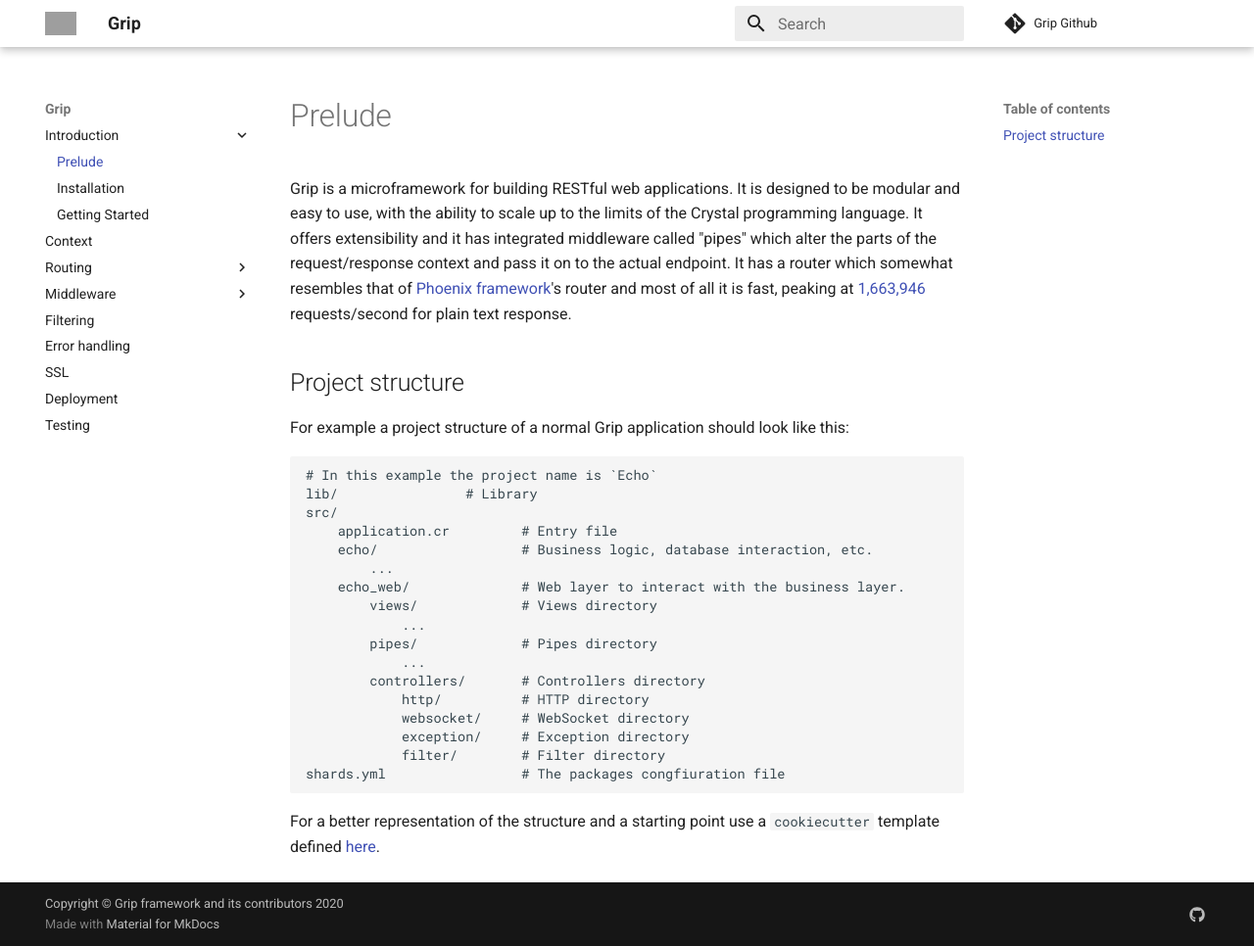
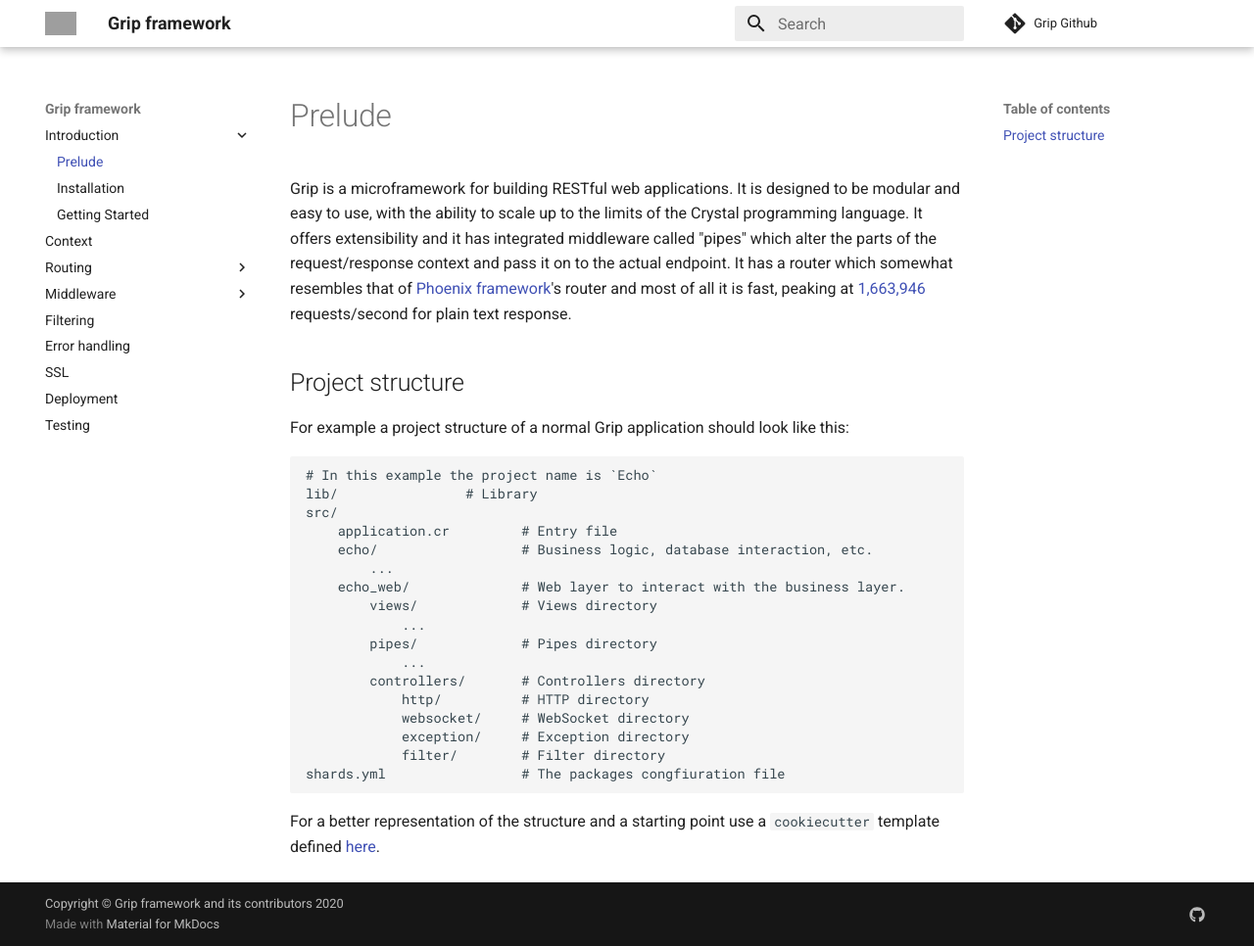
Before and after one commit to treagod/docs, an MkDocs documentation site: the page built from docs/index.md, in a window 1280 px wide and 966 px high. Shown: the whole window at 98% size. Built offline with MkDocs 1.6.1 and Material for MkDocs 9.7.7, drawn with Linux system fonts in a browser that asks for light colours; comment, search, counter and statistics services are not loaded; grey boxes are pictures that could not be loaded.

Commit message:
Update mkdocs.yml

```diff
--- a/mkdocs.yml
+++ b/mkdocs.yml
@@ -1,5 +1,5 @@
 # Project Information
-site_name: Grip
+site_name: Grip framework
 site_url: https://grip-framework.github.io/docs
 site_author: Grip framework and its contributors
 site_description: Grip documentation (web framework for Crystal).
```
